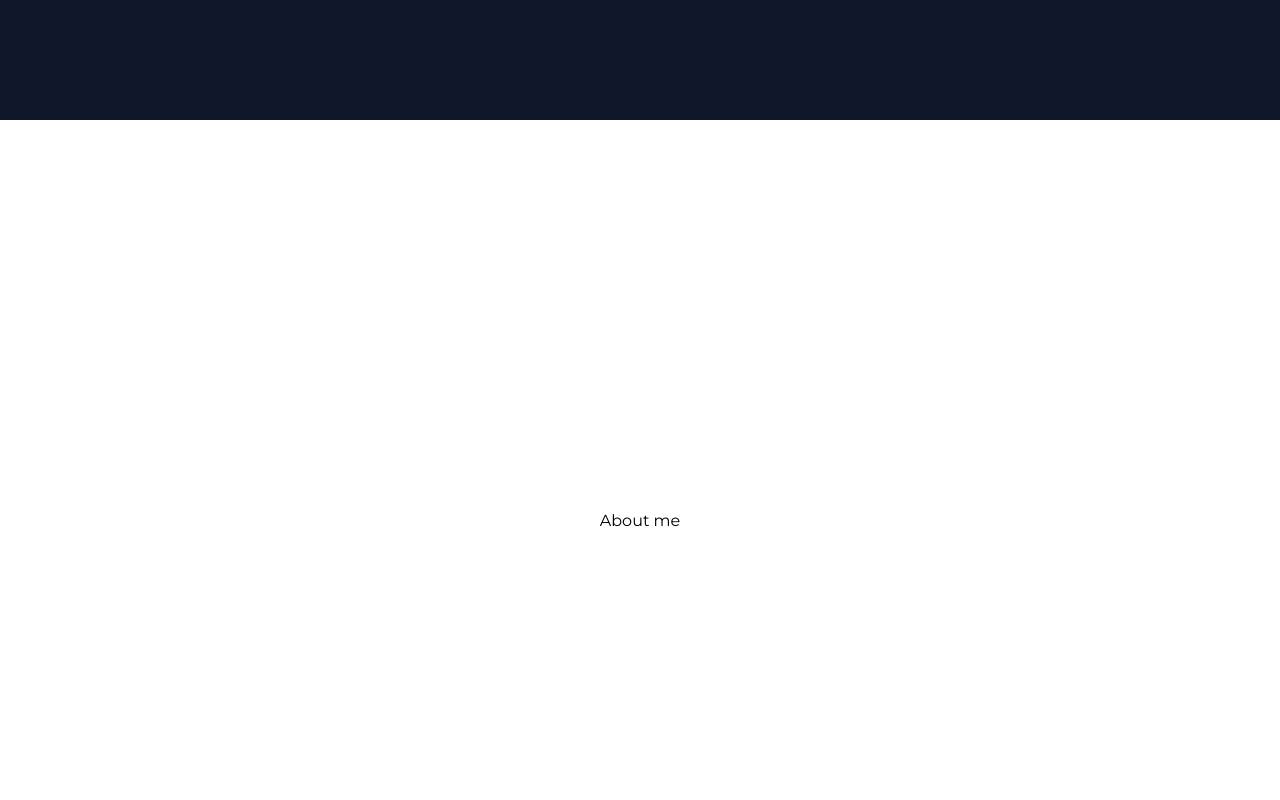
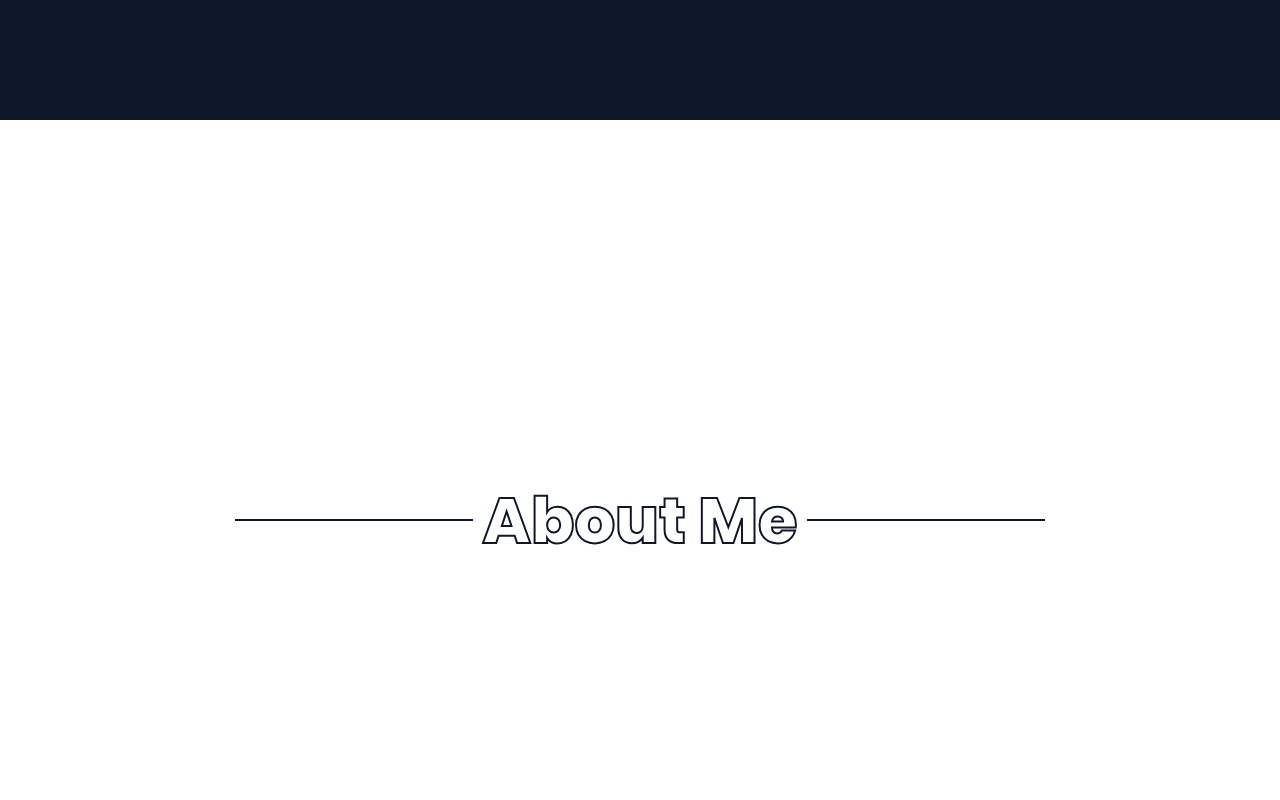
Before and after one commit to DragonSenses/react-portfolio, a React (Create React App) app: page / in a window 1280 px wide. Shown: the part 680-1480 px from the top of the page. Built offline with nearby package versions, Linux system fonts and the light colour scheme.

Commit message:
Update Aboutme component

```diff
--- a/src/components/Aboutme.js
+++ b/src/components/Aboutme.js
@@ -1,9 +1,16 @@
 import React from 'react'
+import styles from './aboutme.module.css'
 
 export default function Aboutme() {
   return (
-    <section id='about-me'>
-      About me
+    <section id='about-me' className={styles.aboutMe}>
+      <div className={styles.wrapper}>
+        <div className={styles.headerText}>
+          <div className={styles.line}></div>
+          <h1 className={styles.text}>About Me</h1>
+          <div className={styles.line}></div>
+        </div>
+      </div>
     </section>
   )
 }
--- /dev/null
+++ b/src/components/aboutme.module.css
@@ -0,0 +1,36 @@
+.headerText {
+  width: 100%;
+  display: flex;
+  align-items: center;
+  gap: 10px;
+  padding: 8px 20px;
+}
+
+.wrapper{
+  width: 850px;
+  max-width: 100%;
+  display: flex;
+  align-items: center;
+}
+
+.line {
+  height: 2px;
+  background: #0f172a;
+  flex: 1;
+}
+
+.text {
+  font-family: 'Poppins', 'sans-serif';
+  font-weight: 800;
+  font-size: 2.5rem;
+  -webkit-text-stroke: 1.5px #0f172a;
+  -webkit-text-fill-color: transparent;
+}
+
+@media (min-width: 640px) {
+  .text {
+    font-size: 4rem;
+    -webkit-text-stroke: 2px #0f172a;
+  }
+
+}
```
